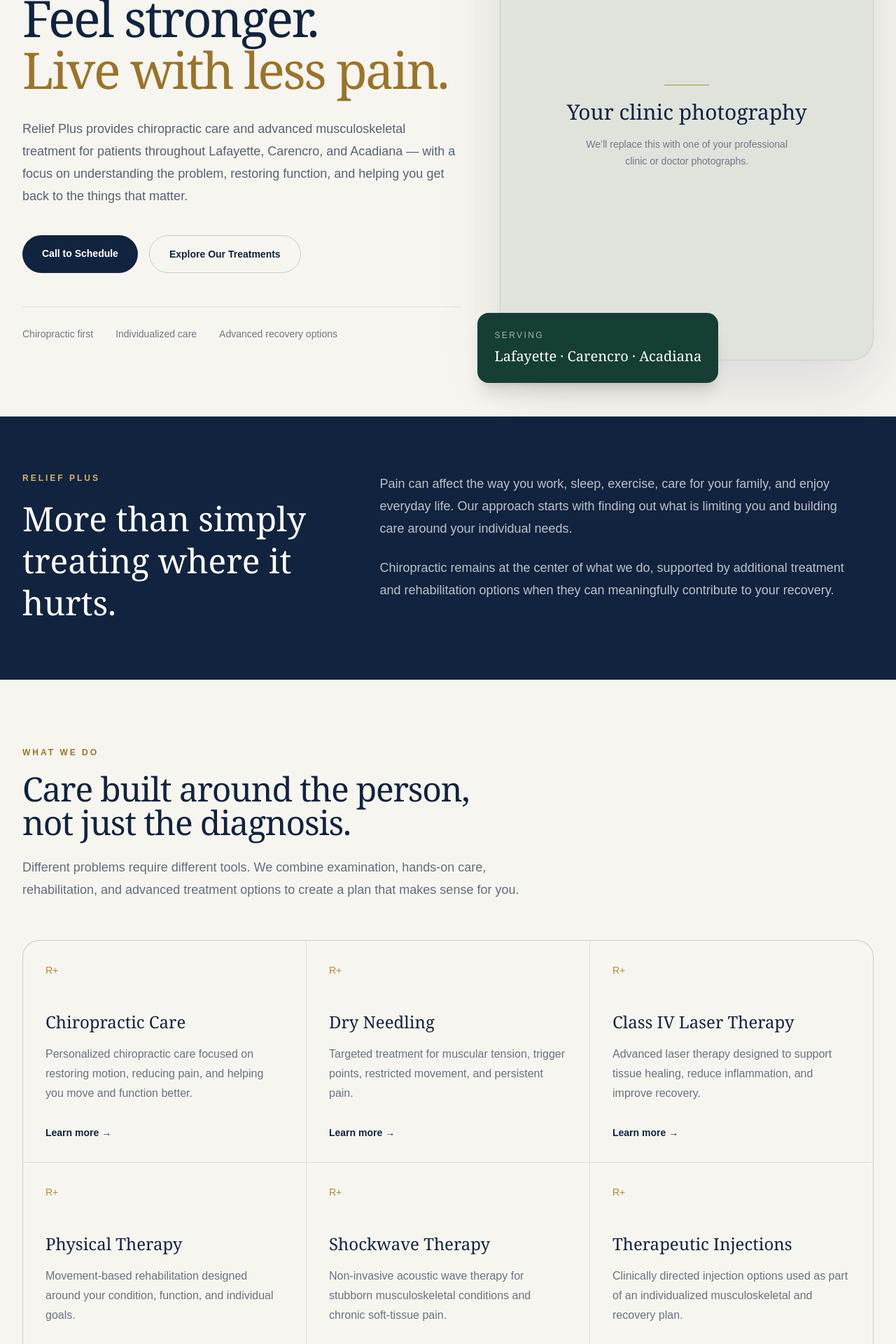
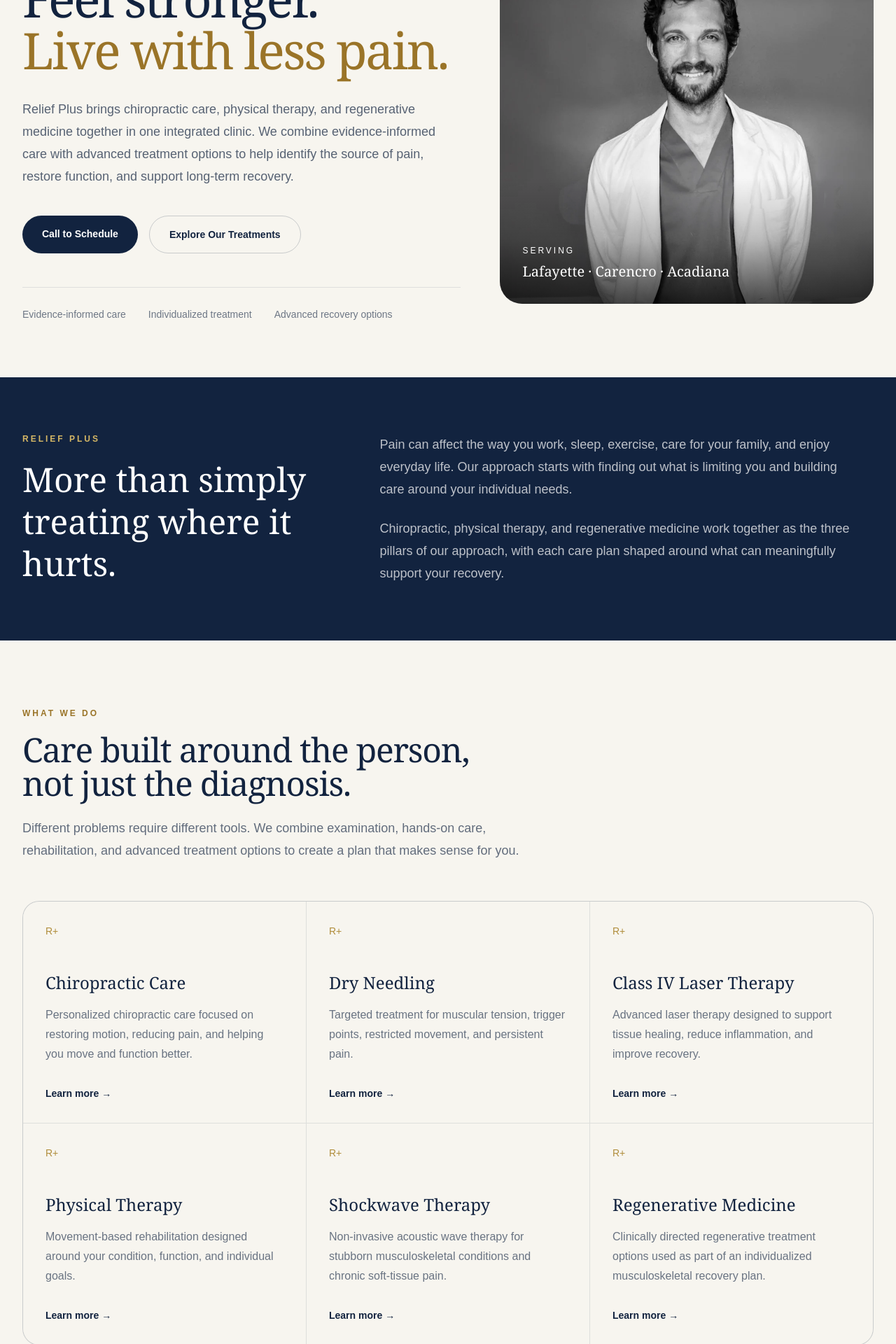
Before and after one commit to shawnjohnstondc/relief-plus-website, a Next.js app: page / in a window 1280 px wide. Shown: the part 320-2240 px from the top of the page at 70% size. Built offline with nearby package versions, Linux system fonts and the light colour scheme.

Commit message:
Refine Relief Plus homepage positioning and hero

```diff
--- a/app/layout.tsx
+++ b/app/layout.tsx
@@ -4,11 +4,12 @@ import "./globals.css";
 export const metadata: Metadata = {
   metadataBase: new URL("https://www.myreliefplus.com"),
   title: {
-    default: "Relief Plus | Chiropractic & Wellness Care in Lafayette, LA",
+    default:
+      "Relief Plus | Chiropractic, Physical Therapy & Regenerative Medicine",
     template: "%s | Relief Plus",
   },
   description:
-    "Relief Plus provides chiropractic care and advanced wellness services for patients in Lafayette, Carencro, and Acadiana.",
+    "Relief Plus provides chiropractic, physical therapy, and regenerative medicine for patients in Lafayette, Carencro, and Acadiana.",
   authors: [{ name: "Relief Plus" }],
   creator: "Relief Plus",
   publisher: "Relief Plus",
@@ -17,9 +18,10 @@ export const metadata: Metadata = {
     locale: "en_US",
     url: "https://www.myreliefplus.com",
     siteName: "Relief Plus",
-    title: "Relief Plus | Chiropractic & Wellness Care in Lafayette, LA",
+    title:
+      "Relief Plus | Chiropractic, Physical Therapy & Regenerative Medicine",
     description:
-      "Chiropractic care and advanced wellness services for Lafayette, Carencro, and the Acadiana community.",
+      "Chiropractic, physical therapy, and regenerative medicine for Lafayette, Carencro, and the Acadiana community.",
   },
   robots: {
     index: true,
--- a/app/page.tsx
+++ b/app/page.tsx
@@ -1,3 +1,6 @@
+import Image from "next/image";
+import Link from "next/link";
+
 const treatments = [
   {
     title: "Chiropractic Care",
@@ -30,9 +33,9 @@ const treatments = [
     href: "/shockwave-therapy",
   },
   {
-    title: "Therapeutic Injections",
+    title: "Regenerative Medicine",
     description:
-      "Clinically directed injection options used as part of an individualized musculoskeletal and recovery plan.",
+      "Clinically directed regenerative treatment options used as part of an individualized musculoskeletal recovery plan.",
     href: "/therapeutic-injections",
   },
 ];
@@ -58,7 +61,7 @@ export default function Home() {
       {/* HEADER */}
       <header className="border-b border-[#12233f]/10 bg-[#f7f5ef]/95">
         <div className="mx-auto flex max-w-7xl items-center justify-between px-6 py-5 lg:px-8">
-          <a href="/" className="flex items-center gap-3">
+          <Link href="/" className="flex items-center gap-3">
             <div className="flex h-11 w-11 items-center justify-center rounded-full border border-[#b08d3b] text-lg font-semibold text-[#b08d3b]">
               R+
             </div>
@@ -71,27 +74,30 @@ export default function Home() {
                 Lafayette · Carencro
               </div>
             </div>
-          </a>
+          </Link>
 
           <nav className="hidden items-center gap-7 text-sm font-medium lg:flex">
-            <a className="hover:text-[#9a7428]" href="/chiropractic-adjustments-lafayette">
+            <Link
+              className="hover:text-[#9a7428]"
+              href="/chiropractic-adjustments-lafayette"
+            >
               Chiropractic
-            </a>
-            <a className="hover:text-[#9a7428]" href="#treatments">
+            </Link>
+            <Link className="hover:text-[#9a7428]" href="#treatments">
               Treatments
-            </a>
-            <a className="hover:text-[#9a7428]" href="#conditions">
+            </Link>
+            <Link className="hover:text-[#9a7428]" href="#conditions">
               Conditions
-            </a>
-            <a className="hover:text-[#9a7428]" href="/about">
+            </Link>
+            <Link className="hover:text-[#9a7428]" href="/about">
               About
-            </a>
-            <a className="hover:text-[#9a7428]" href="/blog">
+            </Link>
+            <Link className="hover:text-[#9a7428]" href="/blog">
               Resources
-            </a>
-            <a className="hover:text-[#9a7428]" href="/contact">
+            </Link>
+            <Link className="hover:text-[#9a7428]" href="/contact">
               Contact
-            </a>
+            </Link>
           </nav>
 
           <a
@@ -108,7 +114,7 @@ export default function Home() {
         <div className="mx-auto grid min-h-[690px] max-w-7xl items-center gap-14 px-6 py-20 lg:grid-cols-[1.08fr_.92fr] lg:px-8">
           <div className="max-w-3xl">
             <p className="mb-6 text-xs font-semibold uppercase tracking-[0.28em] text-[#9a7428]">
-              Chiropractic · Recovery · Wellness
+              Chiropractic · Physical Therapy · Regenerative Medicine
             </p>
 
             <h1 className="max-w-4xl font-serif text-5xl leading-[1.02] tracking-[-0.035em] text-[#12233f] sm:text-6xl lg:text-7xl">
@@ -120,11 +126,11 @@ export default function Home() {
             </h1>
 
             <p className="mt-8 max-w-2xl text-lg leading-8 text-[#12233f]/70">
-              Relief Plus provides chiropractic care and advanced
-              musculoskeletal treatment for patients throughout Lafayette,
-              Carencro, and Acadiana — with a focus on understanding the
-              problem, restoring function, and helping you get back to the
-              things that matter.
+              Relief Plus brings chiropractic care, physical therapy, and
+              regenerative medicine together in one integrated clinic. We
+              combine evidence-informed care with advanced treatment options
+              to help identify the source of pain, restore function, and
+              support long-term recovery.
             </p>
 
             <div className="mt-10 flex flex-col gap-4 sm:flex-row">
@@ -135,40 +141,33 @@ export default function Home() {
                 Call to Schedule
               </a>
 
-              <a
+              <Link
                 href="#treatments"
                 className="rounded-full border border-[#12233f]/20 px-7 py-4 text-center text-sm font-semibold transition hover:border-[#b08d3b] hover:text-[#9a7428]"
               >
                 Explore Our Treatments
-              </a>
+              </Link>
             </div>
 
             <div className="mt-12 flex flex-wrap gap-x-8 gap-y-3 border-t border-[#12233f]/10 pt-7 text-sm text-[#12233f]/60">
-              <span>Chiropractic first</span>
-              <span>Individualized care</span>
+              <span>Evidence-informed care</span>
+              <span>Individualized treatment</span>
               <span>Advanced recovery options</span>
             </div>
           </div>
 
-          {/* PHOTO PLACEHOLDER */}
-          <div className="relative">
-            <div className="aspect-[4/5] overflow-hidden rounded-[2rem] border border-[#12233f]/10 bg-[#dfe3dc] shadow-[0_35px_90px_rgba(18,35,63,0.12)]">
-              <div className="flex h-full flex-col items-center justify-center px-10 text-center">
-                <div className="mb-5 h-px w-16 bg-[#b08d3b]" />
-                <p className="font-serif text-3xl text-[#12233f]">
-                  Your clinic photography
-                </p>
-                <p className="mt-4 max-w-xs text-sm leading-6 text-[#12233f]/55">
-                  We’ll replace this with one of your professional clinic or
-                  doctor photographs.
-                </p>
-              </div>
-            </div>
+          <div className="relative min-h-[430px] overflow-hidden rounded-[2rem] lg:min-h-[560px]">
+            <Image
+              src="/relief-plus-hero-wide.webp"
+              alt="Relief Plus chiropractic, physical therapy, and regenerative medicine in Lafayette and Carencro, Louisiana"
+              fill
+              priority
+              sizes="(min-width: 1024px) 43vw, 100vw"
+              className="object-cover object-center"
+            />
 
-            <div className="absolute -bottom-8 -left-8 hidden rounded-2xl bg-[#153e35] p-6 text-white shadow-xl md:block">
-              <p className="text-xs uppercase tracking-[0.2em] text-white/60">
-                Serving
-              </p>
+            <div className="absolute inset-x-0 bottom-0 bg-gradient-to-t from-black/70 via-black/25 to-transparent px-8 pb-8 pt-24 text-white">
+              <p className="text-xs uppercase tracking-[0.25em]">Serving</p>
               <p className="mt-2 font-serif text-xl">
                 Lafayette · Carencro · Acadiana
               </p>
@@ -198,9 +197,9 @@ export default function Home() {
             </p>
 
             <p className="mt-6 text-lg leading-8 text-white/72">
-              Chiropractic remains at the center of what we do, supported by
-              additional treatment and rehabilitation options when they can
-              meaningfully contribute to your recovery.
+              Chiropractic, physical therapy, and regenerative medicine work
+              together as the three pillars of our approach, with each care
+              plan shaped around what can meaningfully support your recovery.
             </p>
           </div>
         </div>
@@ -228,7 +227,7 @@ export default function Home() {
 
           <div className="mt-14 grid gap-px overflow-hidden rounded-3xl border border-[#12233f]/10 bg-[#12233f]/10 md:grid-cols-2 lg:grid-cols-3">
             {treatments.map((treatment) => (
-              <a
+              <Link
                 key={treatment.title}
                 href={treatment.href}
                 className="group bg-[#f7f5ef] p-8 transition hover:bg-white"
@@ -244,7 +243,7 @@ export default function Home() {
                 <p className="mt-8 text-sm font-semibold text-[#12233f] transition group-hover:text-[#9a7428]">
                   Learn more →
                 </p>
-              </a>
+              </Link>
             ))}
           </div>
         </div>
@@ -268,12 +267,12 @@ export default function Home() {
               determine the most appropriate path forward.
             </p>
 
-            <a
+            <Link
               href="/conditions-we-treat"
               className="mt-8 inline-block text-sm font-semibold text-[#9a7428]"
             >
               View all conditions →
-            </a>
+            </Link>
           </div>
 
           <div className="grid gap-x-8 sm:grid-cols-2">
@@ -321,17 +320,17 @@ export default function Home() {
 
             <p className="mt-5 text-lg leading-8 text-[#12233f]/68">
               Our goal is to provide an environment where chiropractic,
-              rehabilitation, recovery, and wellness services work together
+              physical therapy, and regenerative medicine work together
               without losing the personal relationship at the center of good
               healthcare.
             </p>
 
-            <a
+            <Link
               href="/about"
               className="mt-8 inline-block rounded-full border border-[#12233f]/20 px-6 py-3 text-sm font-semibold"
             >
               About Relief Plus
-            </a>
+            </Link>
           </div>
         </div>
       </section>
@@ -372,8 +371,8 @@ export default function Home() {
                 Relief <span className="text-[#d5b765]">+</span>
               </div>
               <p className="mt-4 max-w-xs text-sm leading-6 text-white/55">
-                Chiropractic, recovery, and wellness care for Lafayette,
-                Carencro, and the Acadiana community.
+                Chiropractic, physical therapy, and regenerative medicine for
+                Lafayette, Carencro, and the Acadiana community.
               </p>
             </div>
 
@@ -382,10 +381,20 @@ export default function Home() {
                 Explore
               </p>
               <div className="mt-5 space-y-3 text-sm">
-                <p><a href="/chiropractic-adjustments-lafayette">Chiropractic</a></p>
-                <p><a href="/conditions-we-treat">Conditions</a></p>
-                <p><a href="/about">About</a></p>
-                <p><a href="/blog">Resources</a></p>
+                <p>
+                  <Link href="/chiropractic-adjustments-lafayette">
+                    Chiropractic
+                  </Link>
+                </p>
+                <p>
+                  <Link href="/conditions-we-treat">Conditions</Link>
+                </p>
+                <p>
+                  <Link href="/about">About</Link>
+                </p>
+                <p>
+                  <Link href="/blog">Resources</Link>
+                </p>
               </div>
             </div>
 
@@ -394,9 +403,19 @@ export default function Home() {
                 Patient Information
               </p>
               <div className="mt-5 space-y-3 text-sm">
-                <p><a href="/hipaa-notice-of-privacy-practices">HIPAA Notice of Privacy Practices</a></p>
-                <p><a href="/good-faith-estimate">Good Faith Estimate</a></p>
-                <p><a href="/privacy-policy">Privacy Policy</a></p>
+                <p>
+                  <Link href="/hipaa-notice-of-privacy-practices">
+                    HIPAA Notice of Privacy Practices
+                  </Link>
+                </p>
+                <p>
+                  <Link href="/good-faith-estimate">
+                    Good Faith Estimate
+                  </Link>
+                </p>
+                <p>
+                  <Link href="/privacy-policy">Privacy Policy</Link>
+                </p>
               </div>
             </div>
 
@@ -410,7 +429,7 @@ export default function Home() {
                   <a href="tel:3375654200">337-565-4200</a>
                 </p>
                 <p>
-                  <a href="/contact">Contact Relief Plus</a>
+                  <Link href="/contact">Contact Relief Plus</Link>
                 </p>
               </div>
             </div>
@@ -419,12 +438,12 @@ export default function Home() {
           <div className="mt-14 flex flex-col gap-4 border-t border-white/10 pt-7 text-xs text-white/40 sm:flex-row sm:items-center sm:justify-between">
             <p>© 2026 Relief Plus. All rights reserved.</p>
 
-            <a
+            <Link
               href="/time-card"
               className="text-white/25 transition hover:text-white/60"
             >
               Staff
-            </a>
+            </Link>
           </div>
         </div>
       </footer>
```
Also changed, not shown: public/relief-plus-hero-wide.webp (added).
